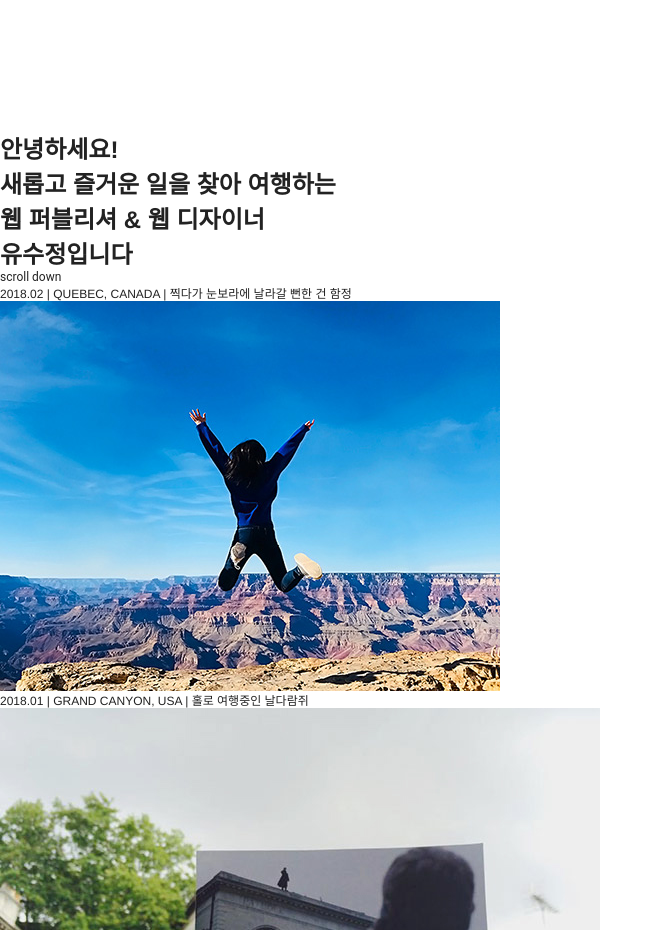
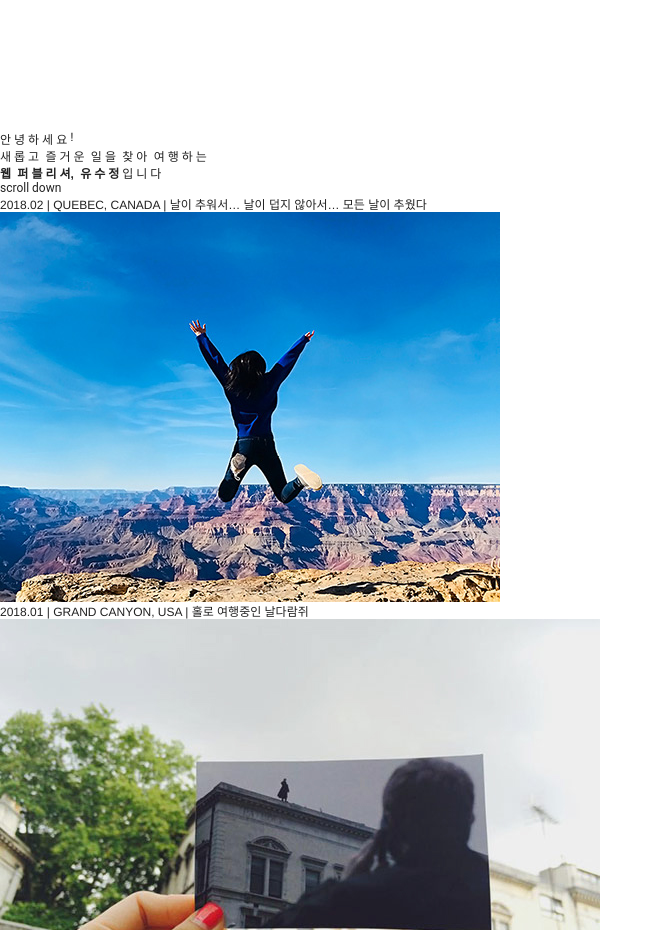
Before and after one commit to mysoo1229/portfolio2020, a plain HTML site: page index.html in a window 1280 px wide. Shown: the part 1440-2370 px from the top of the page, without its empty margins (0-663 px from the left). Drawn offline with nearby package versions, Linux system fonts and the light colour scheme; a web font is replaced by a local one.

Commit message:
랜딩부분의 introtxt 타이핑 스타일로 바꾸기

```diff
--- a/index.html
+++ b/index.html
@@ -1,7 +1,7 @@
 <!DOCTYPE HTML>
 <html lang='ko'>
 <head>
-	<title>유수정 | 웹퍼블리셔 포트폴리오</title>
+	<title>유수정 | 웹 퍼블리셔 포트폴리오</title>
 	<meta charset='utf-8'>
 	<meta name='viewport' content='width=device-width, initial-scale=1.0'>
 
@@ -19,7 +19,7 @@
 
 	<meta property="og:url" content="http://crystalyoo.com" />
   	<meta property="og:title" content="유수정 | 포트폴리오" />
-  	<meta property="og:description" content="새롭고 즐거운 일을 찾아 여행하는 웹 퍼블리셔 & 웹 디자이너 유수정입니다." />
+  	<meta property="og:description" content="새롭고 즐거운 일을 찾아 여행하는 웹 퍼블리셔 유수정입니다." />
   	<meta property="og:image" content="img/landing/quebec.jpg" />
 
 	<link rel='shortcut icon' href='img/logo.png'>
@@ -41,17 +41,53 @@
 		<div class='txt txtRight'><span>I'M CRYSTAL</span></div>
 	</div>
 	<div id='landingQuebec'>
-		<h1>
-			안녕하세요!<br>새롭고 즐거운 일을 찾아 여행하는<br><span class='txtBold'>웹 퍼블리셔 &amp; 웹 디자이너<br>유수정</span>입니다
-		</h1>
+		<div class='introtxt'>
+			<div class='r0'>
+				<span class='t1'>안</span>
+				<span class='t2'>녕</span>
+				<span class='t3'>하</span>
+				<span class='t4'>세</span>
+				<span class='t5'>요</span>
+				<span class='t6'>!</span>
+			</div>
+			<div class='r1'>
+				<span class='t1'>새</span>
+				<span class='t2'>롭</span>
+				<span class='t3'>고&nbsp;</span>
+				<span class='t4'>즐</span>
+				<span class='t5'>거</span>
+				<span class='t6'>운&nbsp;</span>
+				<span class='t7'>일</span>
+				<span class='t8'>을&nbsp;</span>
+				<span class='t9'>찾</span>
+				<span class='t10'>아&nbsp;</span>
+				<span class='t11'>여</span>
+				<span class='t12'>행</span>
+				<span class='t13'>하</span>
+				<span class='t14'>는</span>
+			</div>
+			<div class='r2'>
+				<span class='txtBold t1'>웹&nbsp;</span>
+				<span class='txtBold t2'>퍼</span>
+				<span class='txtBold t3'>블</span>
+				<span class='txtBold t4'>리</span>
+				<span class='txtBold t5'>셔,&nbsp;</span>
+				<span class='txtBold t6'>유</span>
+				<span class='txtBold t7'>수</span>
+				<span class='txtBold t8'>정</span>
+				<span class='t9'>입</span>
+				<span class='t10'>니</span>
+				<span class='t11'>다</span>
+			</div>
+		</div>
 		<div class='scroll'>
 			<div class='line'></div>
 			<div class='text'>scroll down</div>
 		</div>
 	</div>
 
-	<header class='addFrame clearfloat'>
-		<div>
+	<header class='addFrame'>
+		<div class='clearfloat'>
 			<a href='/'><img src='img/logo.png' alt='Crystal Logo'></a>
 			<div class='navBtn-wrap'>
 				<a href='javascript:void(0);' class='navBtn'>
@@ -82,7 +118,7 @@
 
 	<main>
 		<section id='about'>
-			<span class='caption'>2018.02  | QUEBEC, CANADA  |  찍다가 눈보라에 날라갈 뻔한 건 함정</span>
+			<span class='caption'>2018.02  | QUEBEC, CANADA  |  날이 추워서… 날이 덥지 않아서… 모든 날이 추웠다</span>
 			<div>
 				<div class='pic pic1'>
 					<img src='img/about/01.jpg' alt='Photo in Grand Canyon'>
```
